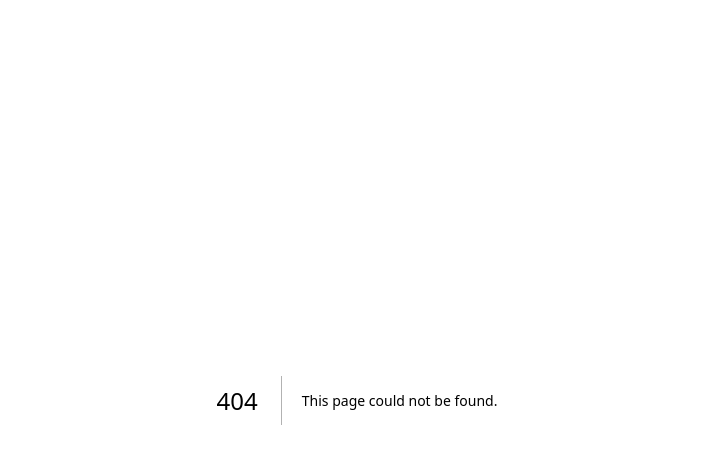
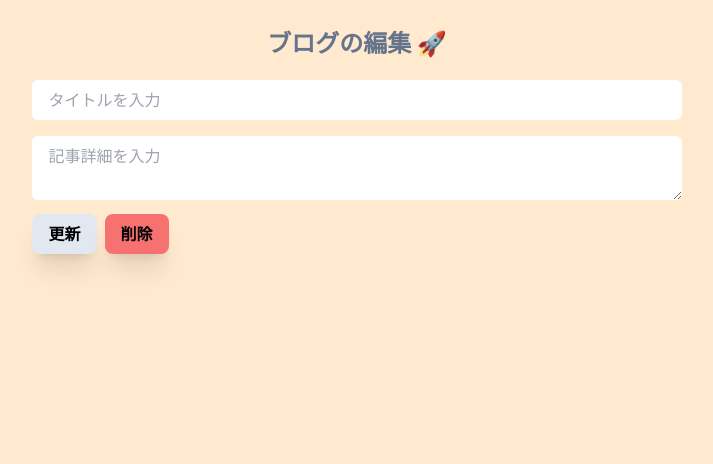
Before and after one commit to Ayumaru1995/FULL-STACK-BLOG, a Next.js app: page /blog/edit/1 in a window 1280 px wide. Before the commit this address had no page. Shown: the top 464 px of the page, without its empty margins (283-996 px from the left). Built offline with nearby package versions, Linux system fonts and the light colour scheme; no server answers; the database is empty.

Commit message:
editページ作成中

```diff
--- a/app/blog/add/page.tsx
+++ b/app/blog/add/page.tsx
@@ -1,18 +1,56 @@
-import React from 'react'
+"use client"
+
+import { useRouter } from 'next/navigation';
+import React, { useRef } from 'react'
+import { Toaster, toast } from 'react-hot-toast';
+
+const postBlog = async (title: string | undefined, description: string | undefined) => {
+  const res = await fetch('http://localhost:3000/api/blog', {
+    method: 'POST',
+    headers: {
+      'Content-Type': 'application/json',
+    },
+    body: JSON.stringify({ title, description }),
+  });
+
+  return res.json();
+}
+
 
 const PostBlog = () => {
+  const router = useRouter();
+  const titleRef = useRef<HTMLInputElement | null>(null);
+  const descriptionRef = useRef<HTMLTextAreaElement | null>(null);
+
+
+  const handleSubmit = async (e: React.FormEvent) => {
+    e.preventDefault();
+
+    toast.loading('投稿中です...');
+    await postBlog(titleRef.current?.value, descriptionRef.current?.value);
+
+    toast.success('投稿に成功しました!');
+    router.push('/');
+    router.refresh();
+
+  }
+
+
   return (
     <>
+    <Toaster />
   <div className="w-full m-auto flex my-4">
     <div className="flex flex-col justify-center items-center m-auto">
       <p className="text-2xl text-slate-400 font-bold p-3">ブログ新規作成 🚀</p>
-      <form>
+      <form onSubmit={handleSubmit}>
         <input
+          ref={titleRef}
           placeholder="タイトルを入力"
           type="text"
           className="rounded-md px-4 w-full py-2 my-2"
         />
         <textarea
+          ref={descriptionRef}
           placeholder="記事詳細を入力"
           className="rounded-md px-4 py-2 w-full my-2"
         ></textarea>
--- /dev/null
+++ b/app/blog/edit/[id]/page.tsx
@@ -0,0 +1,87 @@
+"use client";
+
+import { useRouter } from "next/navigation";
+import React, { useEffect, useRef } from "react";
+import { Toaster, toast } from "react-hot-toast";
+
+const editBlog = async (title: string | undefined, description: string | undefined, id: number) => {
+  const res = await fetch(`http://localhost:3000/api/blog${id}`, {
+    method: "PUT",
+    headers: {
+      "Content-Type": "application/json",
+    },
+    body: JSON.stringify({ title, description, id }),
+  });
+
+  return res.json();
+};
+
+const getBlogById = async (id: number) => {
+  const res = await fetch(`http://localhost:3000/api/blog/${id}`);
+  const data = await res.json();
+  console.log(data);
+  return data.post;
+};
+
+const EditPost = ({ params }: { params: { id: number } }) => {
+  const router = useRouter();
+  const titleRef = useRef<HTMLInputElement | null>(null);
+  const descriptionRef = useRef<HTMLTextAreaElement | null>(null);
+  const handleSubmit = async (e: React.FormEvent) => {
+    e.preventDefault();
+
+    toast.loading("編集中です...");
+    await editBlog(titleRef.current?.value, descriptionRef.current?.value, params.id);
+
+    toast.success("編集に成功しました!");
+    router.push("/");
+    router.refresh();
+  };
+
+  useEffect(() => {
+    getBlogById(params.id)
+      .then((data) => {
+        console.log(data);
+
+        if (titleRef.current && descriptionRef.current) {
+          titleRef.current.value = data.title;
+          descriptionRef.current.value = data.description;
+        }
+      })
+      .catch((err) => {
+        toast.error("エラーが発生しました");
+      });
+  }, []);
+
+  return (
+    <>
+      <Toaster />
+      <div className="w-full m-auto flex my-4">
+        <div className="flex flex-col justify-center items-center m-auto">
+          <p className="text-2xl text-slate-500 font-bold p-3">ブログの編集 🚀</p>
+          <form onSubmit={handleSubmit}>
+            <input
+              ref={titleRef}
+              placeholder="タイトルを入力"
+              type="text"
+              className="rounded-md px-4 w-full py-2 my-2"
+            />
+            <textarea
+              ref={descriptionRef}
+              placeholder="記事詳細を入力"
+              className="rounded-md px-4 py-2 w-full my-2"
+            ></textarea>
+            <button className="font-semibold px-4 py-2 shadow-xl bg-slate-200 rounded-lg m-auto hover:bg-slate-100">
+              更新
+            </button>
+            <button className="ml-2 font-semibold px-4 py-2 shadow-xl bg-red-400 rounded-lg m-auto hover:bg-slate-100">
+              削除
+            </button>
+          </form>
+        </div>
+      </div>
+    </>
+  );
+};
+
+export default EditPost;
--- a/app/page.tsx
+++ b/app/page.tsx
@@ -15,8 +15,7 @@ async function fetchAllBlogs(){
 
 export default async function Home() {
 
-const posts = await fetchAllBlogs(); //関数内でawaitがあるのにこっちにもawaitが必要？？
-console.log(posts);
+const posts = await fetchAllBlogs();
 
   return (
     <main className="w-full h-full">
--- a/package.json
+++ b/package.json
@@ -12,7 +12,8 @@
     "@prisma/client": "^5.14.0",
     "next": "14.2.3",
     "react": "^18",
-    "react-dom": "^18"
+    "react-dom": "^18",
+    "react-hot-toast": "^2.4.1"
   },
   "devDependencies": {
     "@types/node": "^20",
```
Also changed, not shown: 1 other file (tests, documents, lock files or other folders).
